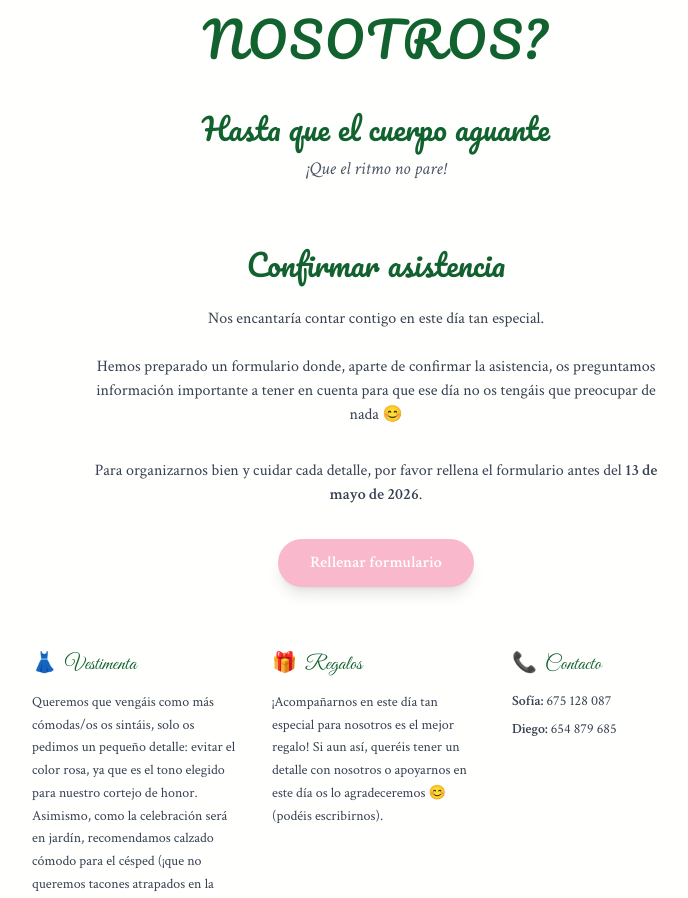
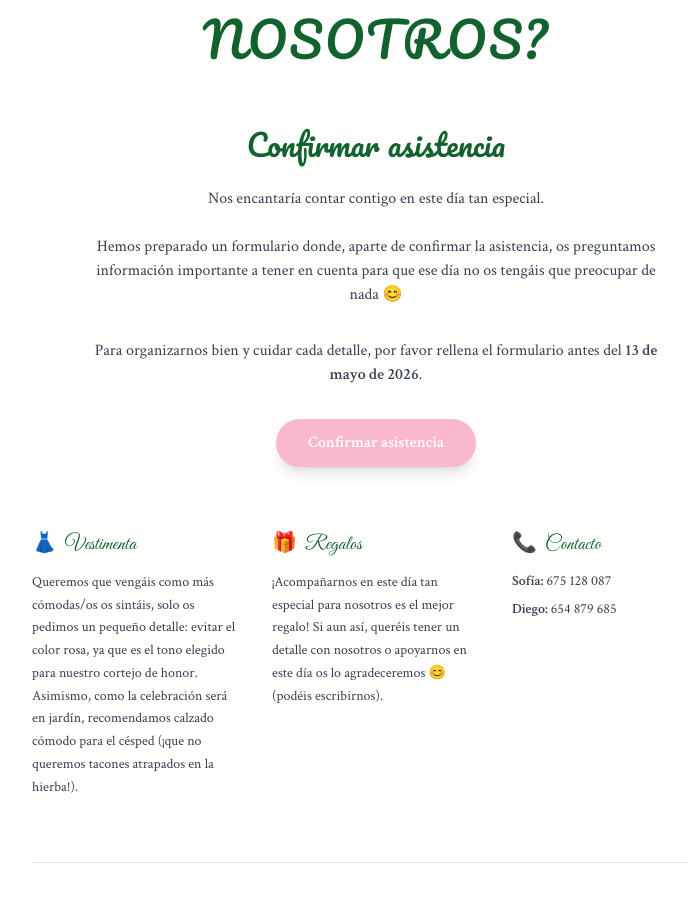
Before and after one commit to diegomorcillod/web-wedding, a React (Vite) app: page / in a window 1280 px wide. Shown: the part 2183-3081 px from the top of the page, without its empty margins (264-952 px from the left). Built offline with nearby package versions, Linux system fonts and the light colour scheme; a web font is replaced by a local one.

Commit message:
feat: actualizar texto del botón en la sección RSVP y eliminar mensaje final en la sección Timeline

```diff
--- a/src/components/RSVPSection.tsx
+++ b/src/components/RSVPSection.tsx
@@ -27,7 +27,7 @@ const RSVPSection: React.FC = () => {
         rel="noreferrer"
         className="inline-block bg-wedding-pink-600 hover:bg-wedding-pink-700 text-white font-crimson font-semibold rounded-full px-8 py-3 shadow-lg transition-colors duration-200"
       >
-        Rellenar formulario
+        Confirmar asistencia
       </a>
     </section>
   );
--- a/src/components/TimelineSection.tsx
+++ b/src/components/TimelineSection.tsx
@@ -120,16 +120,6 @@ const TimelineSection: React.FC = () => {
           nosotros?
         </h2>
       </div>
-
-      {/* Mensaje final */}
-      <div className="text-center mt-12 animate-fade-in">
-        <p className="text-2xl sm:text-3xl font-script text-wedding-green-700 mb-2">
-          Hasta que el cuerpo aguante
-        </p>
-        <p className="text-lg text-gray-600 italic font-crimson">
-          ¡Que el ritmo no pare!
-        </p>
-      </div>
     </section>
   );
 };
```
